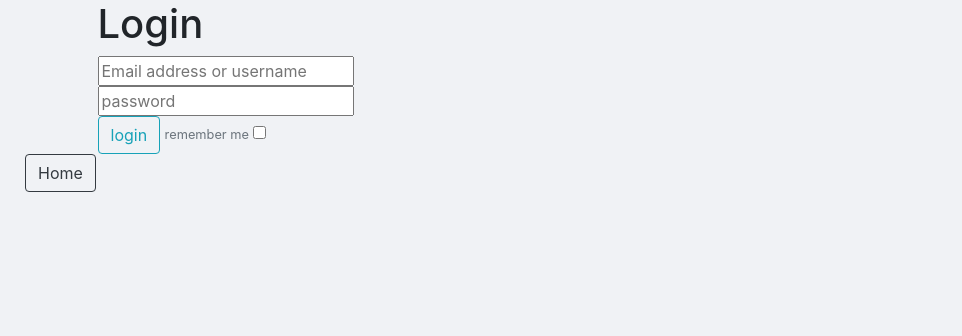
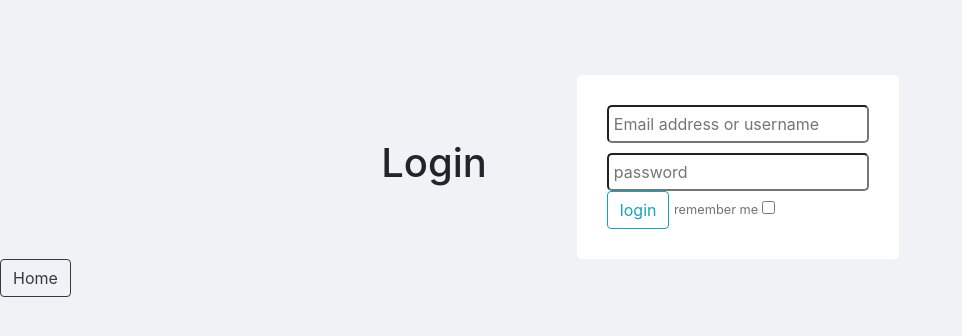
Before and after one commit to abhinavmeda/treasure-chest, a Flask app: page /login in a window 1280 px wide. Shown: the top 336 px of the page, without its empty margins (0-962 px from the left). Run offline with Flask 2, Linux system fonts and the light colour scheme.

Commit message:
modified a few more files

```diff
--- a/routes.py
+++ b/routes.py
@@ -20,6 +20,12 @@ def homepage():
 @app.route("/login", methods=["GET", "POST"])
 def login():
     form = LoginForm()
+    if form.validate_on_submit():
+        s = ""
+        for k in request.form:
+            s += "{} = {} ".format(k, request.form[k])
+        return s
+    print(form.errors)
     return render_template('login.html', form=form)
 
 
@@ -28,26 +34,15 @@ def register():
     form = RegistrationForm()
     if form.validate_on_submit():
         flash("Account created for {}".format(form.username.data), 'success')
+        # s = ""
+        # for k in request.form:
+        #     s += "{} = {} ".format(k, request.form[k])
+        # return s
         return redirect(url_for('homepage'))
     else:
         pass
         # TODO flash("Account created for {}".format(form.username.data), 'danger')
     return render_template('register.html', form=form)
-    # if request.method == 'GET':
-    #     return render_template('register.html', form=form)
-    # else:
-    #     if form.validate_on_submit():
-    #         s = ""
-    #         for k in request.form:
-    #             s += "{} = {} ".format(k, request.form[k])
-    #         return s
-    #     return "no"
-    # if request.method == "GET":
-    #     return render_template("register.html")
-    # else:
-    #     # TODO check if form fields for username and email exist in database.
-    #     return "Account Created {}, {}".format(request.form.get("username_field"), request.form.get("email_field"))
-
 
 if __name__ == "__main__":
     app.run(debug=True)
--- a/static/css/login.css
+++ b/static/css/login.css
@@ -1,9 +1,28 @@
-body{
-    margin-left:25px;
+.container{
+    display: flex;
+    column-gap: 90px;
+    align-items: center;
+    justify-content: center;
+    margin-top: 75px
+    /* position: absolute;
+    top:0;
+    bottom: 0;
+    left: 0;
+    right: 0;
+    margin: auto; */
 }
-.title{
-    text-align: center;
+#form{
+    background-color:white;
+    padding: 30px;
+    border-radius: 5px;
 }
-.field{
-    align: center;
+#email_or_username{
+    margin-bottom: 10px;
+    border-radius: 5px;
+    padding: 5px;
 }
+#password{
+    border-radius: 5px;
+    padding: 5px;
+
+}
```
